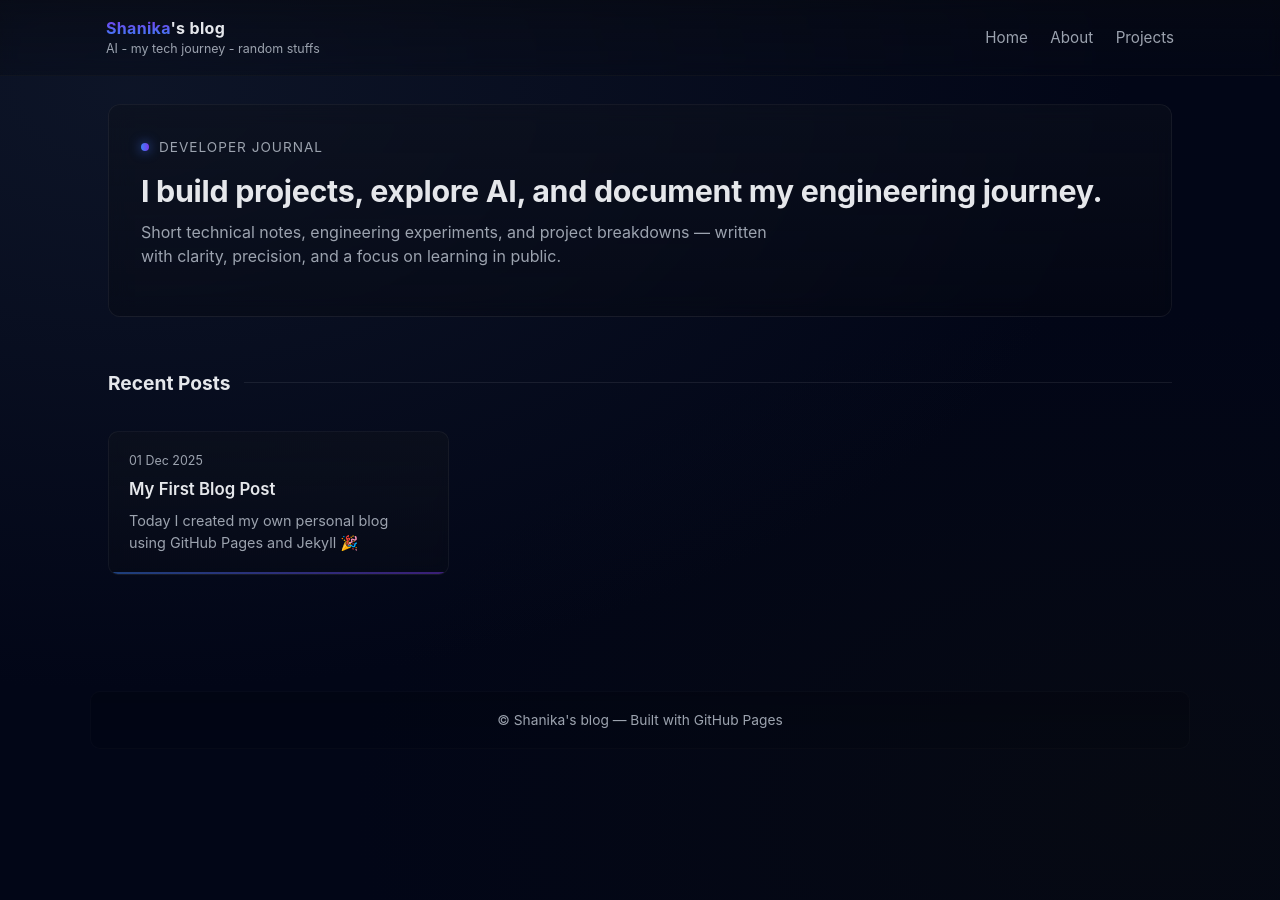
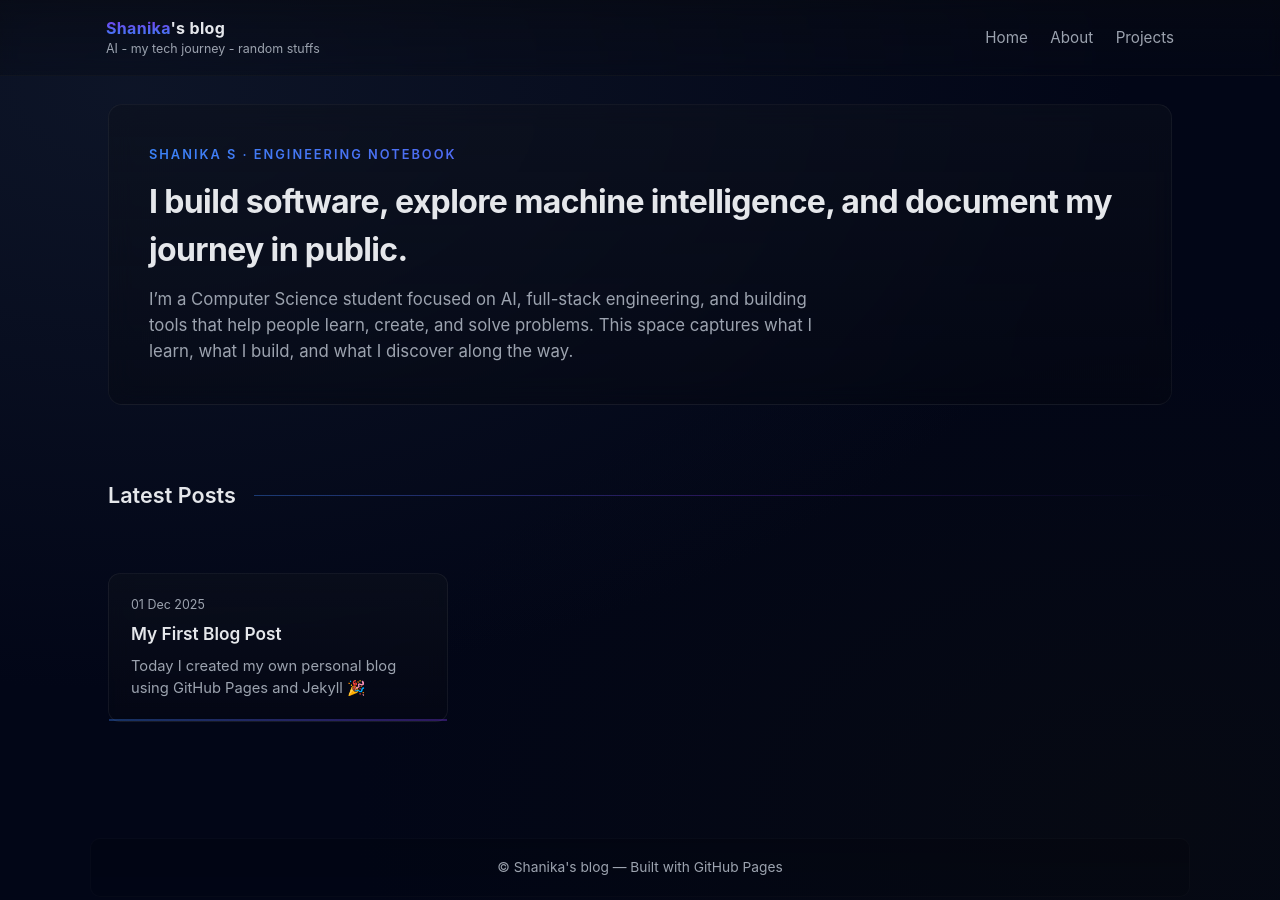
Before and after one commit to shanikashameems/shanikashameems.github.io, a Jekyll site: the page built from index.md, in a window 1280 px wide. Built offline with Jekyll 4.4.1, drawn with Linux system fonts in a browser that asks for light colours.

Commit message:
Update index.md

```diff
--- a/index.md
+++ b/index.md
@@ -3,110 +3,126 @@ layout: default
 title: Home
 ---
 
-<!-- TECH HEADER -->
-<div style="
-  border:1px solid rgba(255,255,255,0.06);
-  background: linear-gradient(180deg, rgba(13,17,28,0.55), rgba(6,8,14,0.35));
-  padding:32px;
-  border-radius:12px;
-  backdrop-filter: blur(10px);
-  margin-bottom:32px;
+<!-- HERO / INTRO -->
+<section style="
+  border:1px solid rgba(255,255,255,0.05);
+  padding:40px;
+  border-radius:14px;
+  background:linear-gradient(180deg, rgba(13,17,28,0.55), rgba(6,8,14,0.35));
+  backdrop-filter:blur(12px);
+  animation:fadeIn 0.9s ease forwards;
+  opacity:0;
 ">
   <div style="
-    display:flex;
-    align-items:center;
-    gap:10px;
-    margin-bottom:16px;
+    font-size:.8rem;
+    text-transform:uppercase;
+    letter-spacing:2px;
+    color:#8da3c1;
+    margin-bottom:14px;
+    background:linear-gradient(90deg,#3b82f6,#7c3aed);
+    -webkit-background-clip:text;
+    -webkit-text-fill-color:transparent;
+    font-weight:600;
   ">
-    <div style="
-      width:8px;
-      height:8px;
-      border-radius:50%;
-      background:linear-gradient(90deg,#3b82f6,#7c3aed);
-      box-shadow:0 0 12px rgba(60,115,246,0.8);
-    "></div>
-
-    <span style="
-      font-size:.85rem;
-      letter-spacing:1px;
-      color:#9ca3af;
-      text-transform:uppercase;
-    ">
-      Developer Journal
-    </span>
+    Shanika S · Engineering Notebook
   </div>
 
   <h1 style="
-    margin:0;
-    font-size:1.9rem;
-    line-height:1.2;
+    margin:0 0 12px 0;
+    font-size:2rem;
     font-weight:700;
-    letter-spacing:-0.01em;
+    letter-spacing:-0.02em;
   ">
-    I build projects, explore AI, and document my engineering journey.
+    I build software, explore machine intelligence, and document my journey in public.
   </h1>
 
   <p style="
-    margin-top:10px;
     color:#9ca3af;
-    max-width:650px;
-    font-size:1rem;
+    max-width:670px;
+    font-size:1.05rem;
+    line-height:1.55;
+    margin:0;
   ">
-    Short technical notes, engineering experiments, and project breakdowns —
-    written with clarity, precision, and a focus on learning in public.
+    I’m a Computer Science student focused on AI, full-stack engineering, and building tools
+    that help people learn, create, and solve problems.
+    This space captures what I learn, what I build, and what I discover along the way.
   </p>
-</div>
+</section>
 
 
-<!-- SECTION TITLE -->
+<!-- SPACER -->
+<div style="height:34px;"></div>
+
+
+<!-- LATEST POSTS TITLE -->
 <div style="
   display:flex;
   align-items:center;
   justify-content:space-between;
-  margin-bottom:14px;
+  animation:fadeIn 1s ease forwards;
+  opacity:0;
 ">
-  <h2 style="margin:0; font-size:1.2rem;">Recent Posts</h2>
-  <div style="height:1px; flex:1; margin-left:14px; background:rgba(255,255,255,0.08);"></div>
+  <h2 style="
+    margin:0;
+    font-size:1.35rem;
+    font-weight:600;
+  ">
+    Latest Posts
+  </h2>
+
+  <div style="
+    height:1px;
+    flex:1;
+    margin-left:18px;
+    background:linear-gradient(90deg, rgba(59,130,246,0.4), rgba(124,58,237,0.3), transparent);
+  "></div>
 </div>
 
 
-<!-- POSTS GRID (TECH STYLE) -->
+<!-- SPACER -->
+<div style="height:22px;"></div>
+
+
+<!-- POSTS GRID -->
 <div style="
   display:grid;
-  grid-template-columns: repeat(auto-fill, minmax(260px,1fr));
-  gap:20px;
+  grid-template-columns:repeat(auto-fill, minmax(260px,1fr));
+  gap:22px;
 ">
   {% for post in site.posts %}
-  <a href="{{ post.url | relative_url }}" style="
-    text-decoration:none;
-    color:inherit;
-  ">
+  <a href="{{ post.url | relative_url }}"
+     style="text-decoration:none; color:inherit;">
+
     <div style="
-      border:1px solid rgba(255,255,255,0.05);
-      padding:20px;
-      border-radius:10px;
-      background:linear-gradient(180deg, rgba(14,18,28,0.6), rgba(10,13,22,0.35));
-      backdrop-filter: blur(6px);
-      transition:0.25s ease;
-      position:relative;
-      overflow:hidden;
+      border:1px solid rgba(255,255,255,0.06);
+      border-radius:12px;
+      padding:22px;
+      background:linear-gradient(180deg, rgba(14,18,28,0.55), rgba(8,10,18,0.35));
+      backdrop-filter:blur(10px);
+      transition:transform .28s cubic-bezier(.2,.9,.3,1), box-shadow .28s ease;
+      opacity:0;
+      animation:fadeUp 0.7s ease forwards;
+      animation-delay:{{ forloop.index | times: 0.08 }}s;
     "
-    onmouseover="this.style.transform='translateY(-4px)'; this.style.boxShadow='0 0 32px rgba(60,115,246,0.22)';"
-    onmouseout="this.style.transform='none'; this.style.boxShadow='none';"
-    >
+    onmouseover="this.style.transform='translateY(-6px)'; this.style.boxShadow='0 0 32px rgba(60,115,246,0.22)';"
+    onmouseout="this.style.transform='none'; this.style.boxShadow='none';">
+
       <div style="font-size:.78rem; color:#9ca3af; margin-bottom:6px;">
         {{ post.date | date: "%d %b %Y" }}
       </div>
 
-      <h3 style="margin:0 0 8px 0; font-size:1.05rem; font-weight:600;">
+      <h3 style="
+        margin:0 0 8px 0;
+        font-size:1.08rem;
+        font-weight:600;
+      ">
         {{ post.title }}
       </h3>
 
-      <p style="margin:0; color:#9ca3af; font-size:.9rem;">
-        {{ post.excerpt | strip_html | truncate: 120 }}
+      <p style="color:#9ca3af; font-size:.92rem; margin:0;">
+        {{ post.excerpt | strip_html | truncate: 130 }}
       </p>
 
-      <!-- glowing bottom border -->
       <div style="
         position:absolute;
         bottom:0;
@@ -114,9 +130,24 @@ title: Home
         width:100%;
         height:2px;
         background:linear-gradient(90deg,#3b82f6,#7c3aed);
-        opacity:.45;
+        opacity:.35;
       "></div>
+
     </div>
   </a>
   {% endfor %}
 </div>
+
+
+<!-- ANIMATIONS -->
+<style>
+@keyframes fadeIn {
+  from { opacity:0; transform:translateY(6px); }
+  to   { opacity:1; transform:none; }
+}
+
+@keyframes fadeUp {
+  from { opacity:0; transform:translateY(18px); }
+  to   { opacity:1; transform:none; }
+}
+</style>
```
